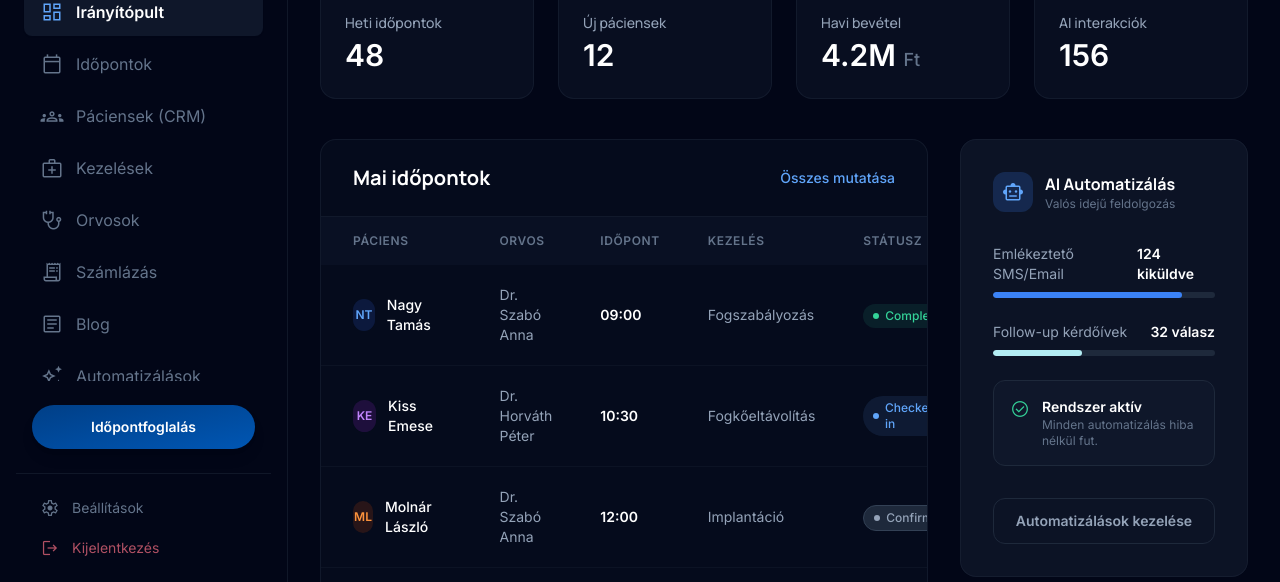
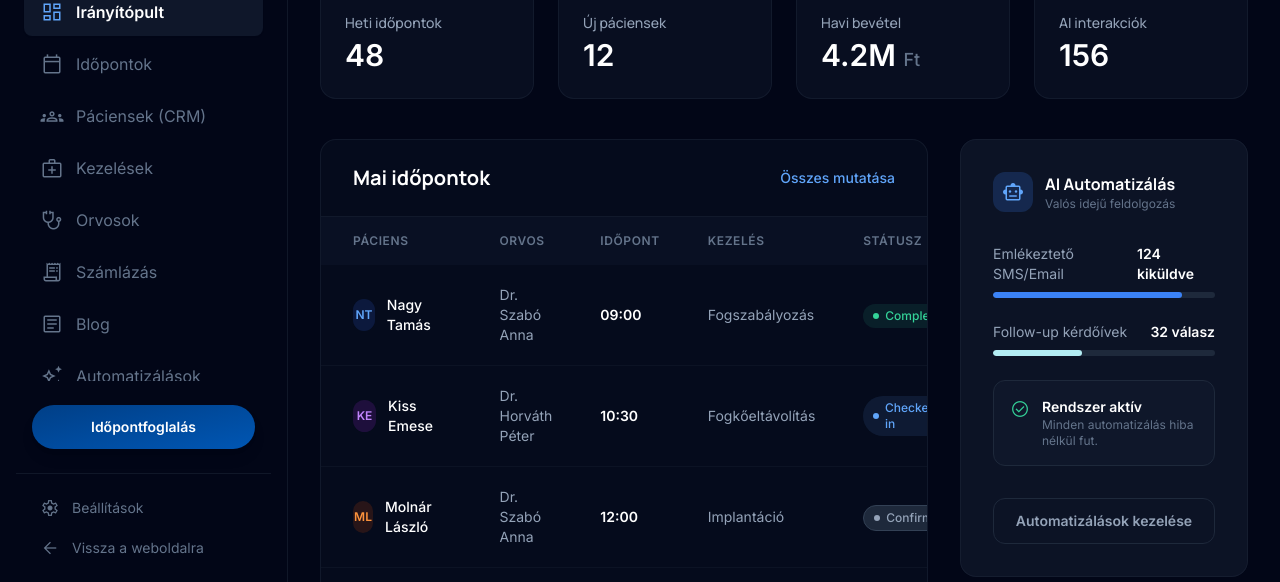
Before and after one commit to cestivedesign/mosoly-dental, a plain HTML site: page admin.html in a window 1280 px wide. Shown: the part 218-800 px from the top of the page. Drawn offline with nearby package versions, Linux system fonts and the light colour scheme.

Commit message:
Replace logout button with back-to-website link in admin sidebar
Co-Authored-By: Claude Opus 4.6 (1M context) <noreply@anthropic.com>

```diff
--- a/admin.html
+++ b/admin.html
@@ -168,9 +168,9 @@
                 <span class="material-symbols-outlined text-[20px]">settings</span>
                 <span>Beállítások</span>
             </a>
-            <a class="flex items-center gap-3 px-4 py-2 text-rose-400/70 hover:text-rose-400 transition-colors text-sm" href="index.html">
-                <span class="material-symbols-outlined text-[20px]">logout</span>
-                <span>Kijelentkezés</span>
+            <a class="flex items-center gap-3 px-4 py-2 text-slate-500 hover:text-slate-200 transition-colors text-sm" href="index.html">
+                <span class="material-symbols-outlined text-[20px]">arrow_back</span>
+                <span>Vissza a weboldalra</span>
             </a>
         </div>
     </aside>
```
